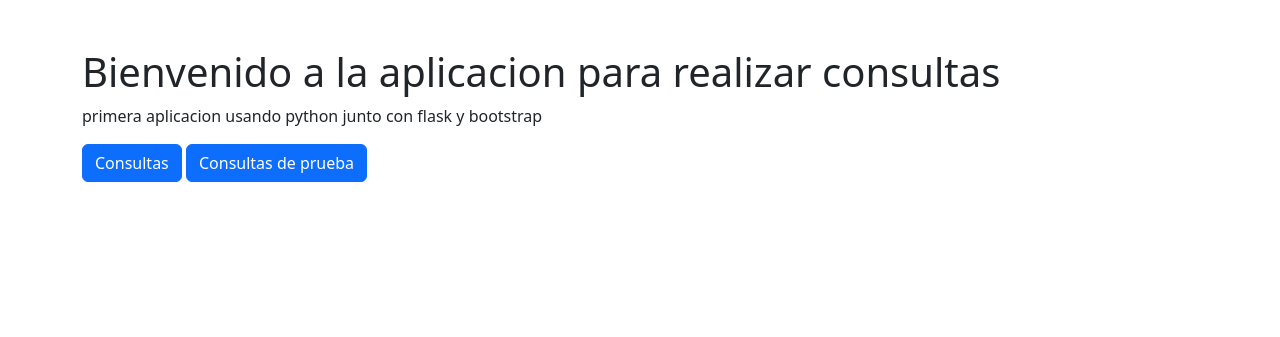
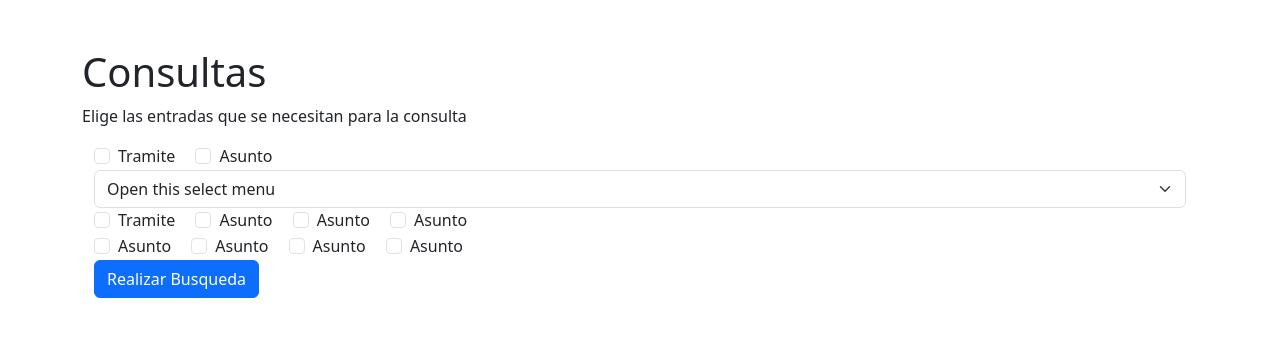
Before and after one commit to Mixcoatl120/consultas, a Flask app: page / in a window 1280 px wide. Shown: the part 56-393 px from the top of the page. Run offline with Flask 3, Linux system fonts and the light colour scheme; some libraries are stand-ins or nearby versions.

Commit message:
Hola\(^_^)/

```diff
--- a/app.py
+++ b/app.py
@@ -41,7 +41,7 @@ def consultas():
     cursor = conn.cursor()
 
     # consulta con select de prueba
-    cursor.execute("SELECT fsolicitud,bitacora_expediente,rnomrazonsolcial,rfc FROM seguimiento where rfc='GNM9712017P7'")
+    cursor.execute("SELECT fsolicitud,bitacora_expediente,rnomrazonsolcial,rfc FROM seguimiento WHERE rnomrazonsolcial LIKE 'PEMEX'")
     users = cursor.fetchall()
     conn.close()
     return render_template('consultas.html', users=users)
--- a/static/js/tablaf.js
+++ b/static/js/tablaf.js
@@ -5,7 +5,7 @@ $(document).ready(function () {
     DataTable.ext.search.push(function (settings, data, dataIndex) {
         var min = minDate.val();
         var max = maxDate.val();
-        var date = new Date(data[4]);
+        var date = new Date(data[0]);
 
         if (
             (min === null && max === null) ||
@@ -20,10 +20,10 @@ $(document).ready(function () {
 
     // Create date inputs
     minDate = new DateTime('#min', {
-        format: 'MMMM Do YYYY'
+        format: 'YYYY-MM-DD'
     });
     maxDate = new DateTime('#max', {
-        format: 'MMMM Do YYYY'
+        format: 'YYYY-MM-DD'
     });
 
     // DataTables initialisation
--- a/templates/consultas.html
+++ b/templates/consultas.html
@@ -21,7 +21,7 @@
     <script src="https://cdn.datatables.net/buttons/2.4.1/js/buttons.html5.min.js"></script>
 
     <script defer src="{{ url_for('static', filename='js/tablaf.js') }}"></script>
-
+    <script defer src="{{ url_for('static', filename='js/Exportar.js') }}"></script>
 
 
 
@@ -35,6 +35,9 @@
         <tr>
             <td>Maximum date:</td>
             <td><input type="text" id="max" name="max"></td>
+        </tr>
+        <tr>
+            <td><input type="button" onclick="tableToExcel('example', 'W3C Example Table')" value="Exportar a Excel"></td>
         </tr>
     </tbody>
 </table>
--- a/templates/home.html
+++ b/templates/home.html
@@ -3,9 +3,68 @@
 {% block title %}home - {{ super() }}{% endblock %}
 
 {% block content %}
-<h1>Bienvenido a la aplicacion para realizar consultas </h1>
-<p>primera aplicacion usando python junto con flask y bootstrap</p>
+<h1>Consultas </h1>
+<p>Elige las entradas que se necesitan para la consulta</p>
+<div class="container">
+    <div class="form-check form-check-inline">
+        <input class="form-check-input" type="checkbox" id="inlineCheckbox1" value="option1">
+        <label class="form-check-label" for="inlineCheckbox1">Tramite</label>
+    </div>
+    <div class="form-check form-check-inline">
+        <input class="form-check-input" type="checkbox" id="inlineCheckbox2" value="option2">
+        <label class="form-check-label" for="inlineCheckbox2">Asunto</label>
+    </div>
+</div>
 
-<a href="{{ url_for('consultas') }}" class="btn btn-primary">Consultas</a>
-<a href="{{ url_for('users') }}" class="btn btn-primary">Consultas de prueba</a>
-{% endblock %}
+<div class="container">
+    <select class="form-select" aria-label="Default select example">
+        <option selected>Open this select menu</option>
+        <option value="1">One</option>
+        <option value="2">Two</option>
+        <option value="3">Three</option>
+    </select>
+</div>
+
+<div class="container">
+    <div>
+        <div class="form-check form-check-inline">
+            <input class="form-check-input" type="checkbox" id="inlineCheckbox1" value="option1">
+            <label class="form-check-label" for="inlineCheckbox1">Tramite</label>
+        </div>
+        <div class="form-check form-check-inline">
+            <input class="form-check-input" type="checkbox" id="inlineCheckbox2" value="option2">
+            <label class="form-check-label" for="inlineCheckbox2">Asunto</label>
+        </div>
+        <div class="form-check form-check-inline">
+            <input class="form-check-input" type="checkbox" id="inlineCheckbox2" value="option2">
+            <label class="form-check-label" for="inlineCheckbox2">Asunto</label>
+        </div>
+        <div class="form-check form-check-inline">
+            <input class="form-check-input" type="checkbox" id="inlineCheckbox2" value="option2">
+            <label class="form-check-label" for="inlineCheckbox2">Asunto</label>
+        </div>
+    </div>
+    <div>
+        <div class="form-check form-check-inline">
+            <input class="form-check-input" type="checkbox" id="inlineCheckbox2" value="option2">
+            <label class="form-check-label" for="inlineCheckbox2">Asunto</label>
+        </div>
+        <div class="form-check form-check-inline">
+            <input class="form-check-input" type="checkbox" id="inlineCheckbox2" value="option2">
+            <label class="form-check-label" for="inlineCheckbox2">Asunto</label>
+        </div>
+        <div class="form-check form-check-inline">
+            <input class="form-check-input" type="checkbox" id="inlineCheckbox2" value="option2">
+            <label class="form-check-label" for="inlineCheckbox2">Asunto</label>
+        </div>
+        <div class="form-check form-check-inline">
+            <input class="form-check-input" type="checkbox" id="inlineCheckbox2" value="option2">
+            <label class="form-check-label" for="inlineCheckbox2">Asunto</label>
+        </div>
+    </div>
+    </div>
+
+    <div class="container">
+        <a href="{{ url_for('consultas') }}" class="btn btn-primary">Realizar Busqueda</a>
+    </div>
+    {% endblock %}
```
Also changed, not shown: static/js/Exportar.js (added, +11 -0 lines).
